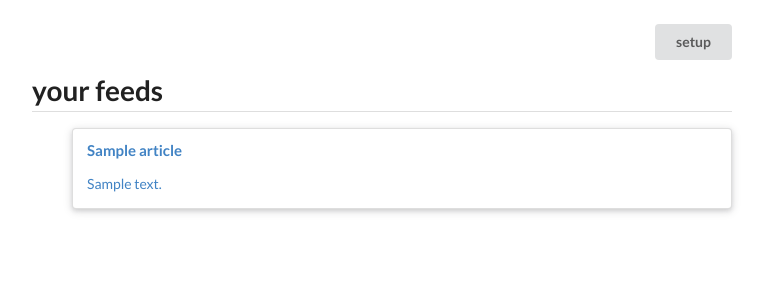
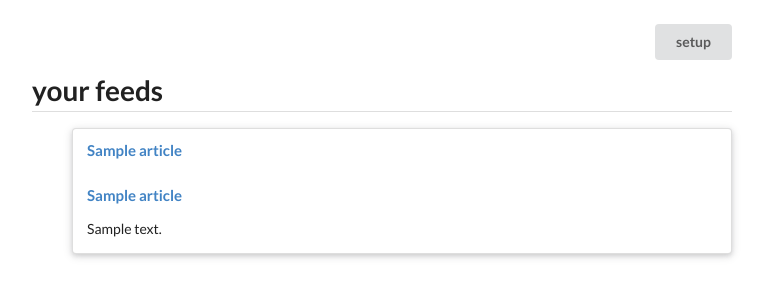
Before and after one commit to warusadura/banda, a Flask app: template templates/index.html in a window 1280 px wide. Shown: the top 300 px of the page, without its empty margins (258-1024 px from the left). Run offline with Flask 2, Linux system fonts and the light colour scheme; the template is opened without the code that fills it: most values are stand-ins (such as "Sample title", 1, 10 or a date in 2020).

Commit message:
modified templates to support multiple rss sources

```diff
--- a/templates/index.html
+++ b/templates/index.html
@@ -19,8 +19,12 @@
       <ul>
         {% for article in articles %}
           <div class="ui raised segment">
+            {% if article.comments %}
+            <h4 class="ui header"><a href="{{ article.comments }}">
+                {{ article.title }}</a></h4>
+            {% endif %}
             <h4 class="ui header"><a href="{{ article.link }}">
-                {{ article.title }}
+                {{ article.title }}</a>
             </h4>
             <p>{{ article.description }}</p>
           </div>
```
